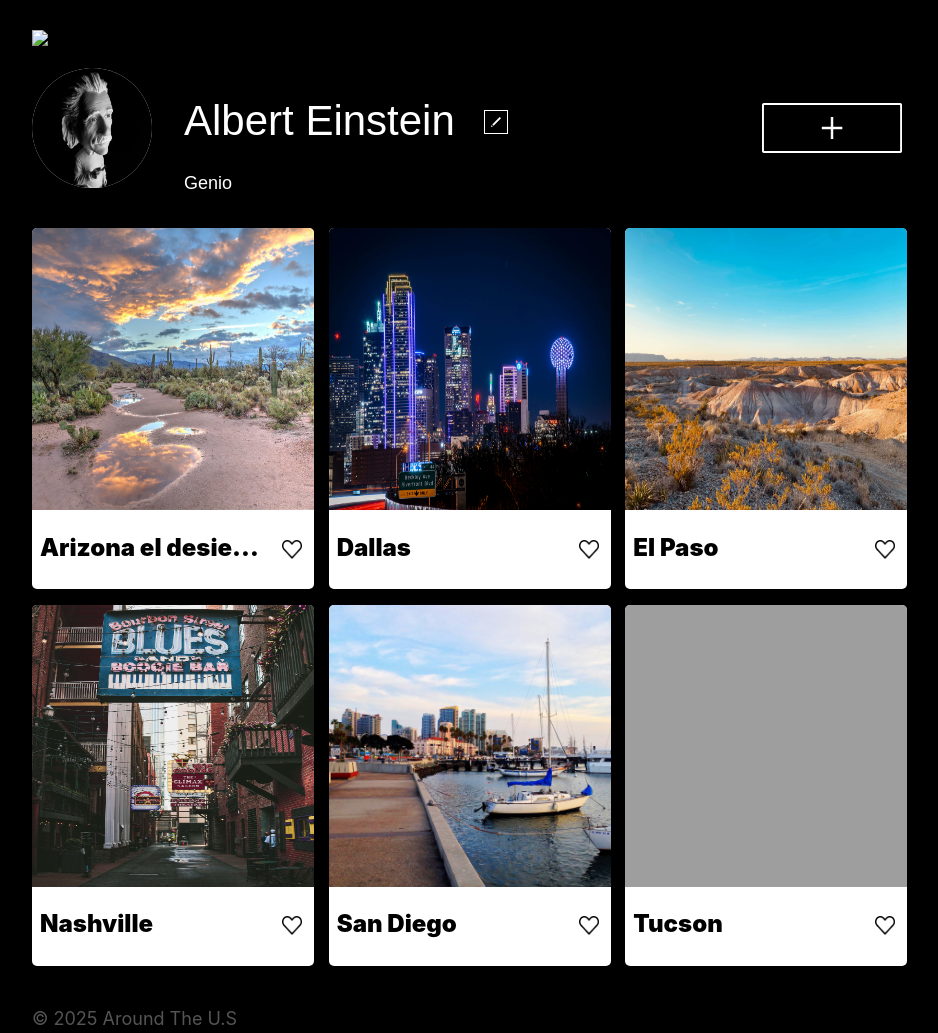
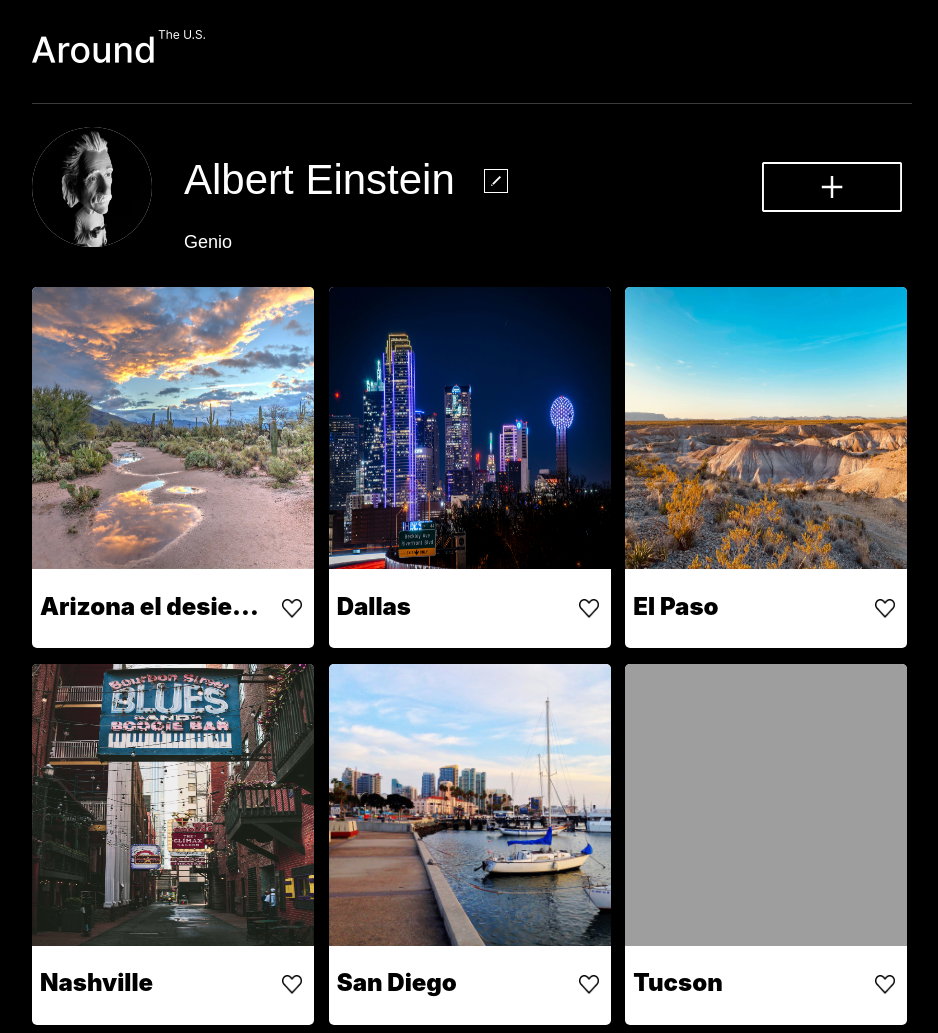
Before and after one commit to alfonsocastrojesus/web_project_around, a plain HTML site: page index.html in a window 1280 px wide. Shown: the top 1033 px of the page, without its empty margins (168-1106 px from the left). Drawn offline with Linux system fonts and the light colour scheme; the site is published under a folder, as on GitHub Pages, so addresses that start at the root find nothing.

Commit message:
add image

```diff
--- a/index.html
+++ b/index.html
@@ -9,7 +9,7 @@
   <body>
     <div class="page">
       <header class="header">
-        <img class="header__image" src="/favicon.png" alt="title icon" />
+        <img class="header__image" src="favicon.png" alt="title icon" />
       </header>
       <main class="main">
         <section class="profile__info">
```
